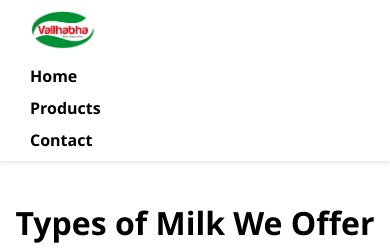
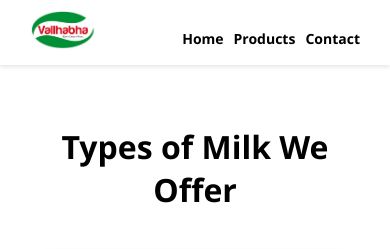
Before and after one commit to VamsiKrishnaChavalam/vallhabha-milk-site, a Flask app: page /milk in a window 390 px wide. Shown: the top 249 px of the page. Run offline with Flask 3, Linux system fonts and the light colour scheme.

Commit message:
Update milk.css

```diff
--- a/static/css/milk.css
+++ b/static/css/milk.css
@@ -18,7 +18,7 @@
   background-attachment: fixed;
 }
 
-/* Header (Same as index) */
+/* Header */
 header {
   background-color: white;
   box-shadow: 0 2px 4px rgba(0, 0, 0, 0.1);
@@ -32,6 +32,7 @@
   display: flex;
   justify-content: space-between;
   align-items: center;
+  flex-wrap: wrap;
 }
 
 .logo {
@@ -41,16 +42,17 @@
 .nav-links {
   list-style: none;
   display: flex;
+  flex-wrap: wrap;
   gap: 20px;
 }
 
 .nav-links li a {
   text-decoration: none;
-  color: black;
   font-weight: 600;
+  color: #000;
 }
 
-/* Milk Section */
+/* Milk Products Section */
 .milk-types {
   text-align: center;
   padding: 60px 20px;
@@ -107,44 +109,34 @@
   text-align: center;
   padding: 20px;
 }
-/* Responsive for tablets */
-@media (max-width: 1024px) {
-  .milk-card {
-    width: 45%;
-  }
-}
 
-/* Responsive for mobile */
+/* Responsive Header for Mobile */
 @media (max-width: 768px) {
   .header-nav {
-    flex-direction: column;
-    align-items: flex-start;
+    flex-direction: row;
+    align-items: center;
+    justify-content: space-between;
+    flex-wrap: wrap;
   }
 
   .nav-links {
-    flex-direction: column;
-    align-items: flex-start;
+    flex-direction: row;
+    flex-wrap: wrap;
     gap: 10px;
+    justify-content: flex-end;
     margin-top: 10px;
+  }
+
+  .logo {
+    height: 40px;
+  }
+
+  .nav-links li a {
+    font-size: 14px;
+    white-space: nowrap;
   }
 
   .milk-card {
     width: 90%;
   }
-
-  .milk-types {
-    padding: 40px 10px;
-  }
-
-  .milk-card h3 {
-    font-size: 1.1rem;
-  }
-
-  .milk-card p {
-    font-size: 0.9rem;
-  }
-
-  .logo {
-    height: 40px;
-  }
 }
```
